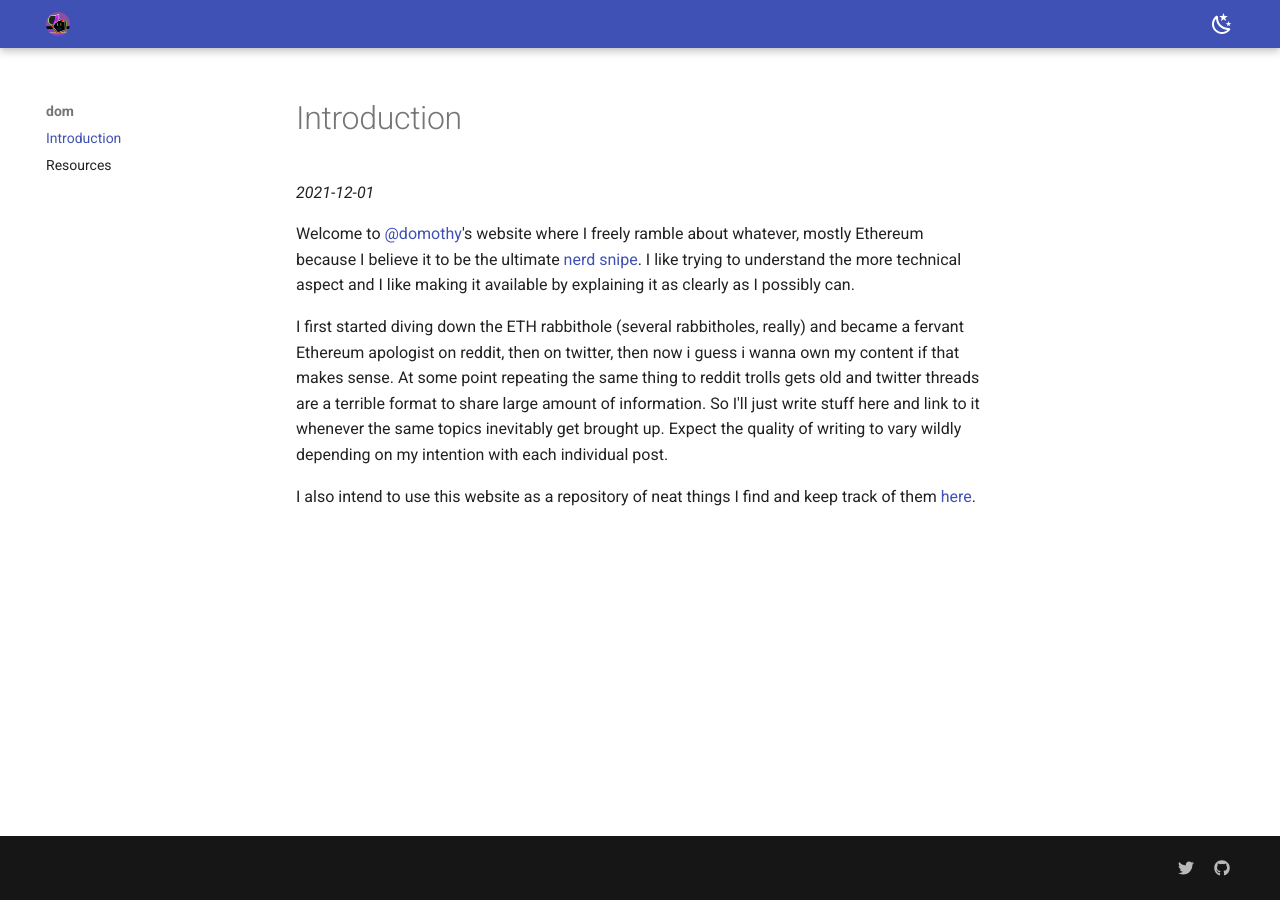
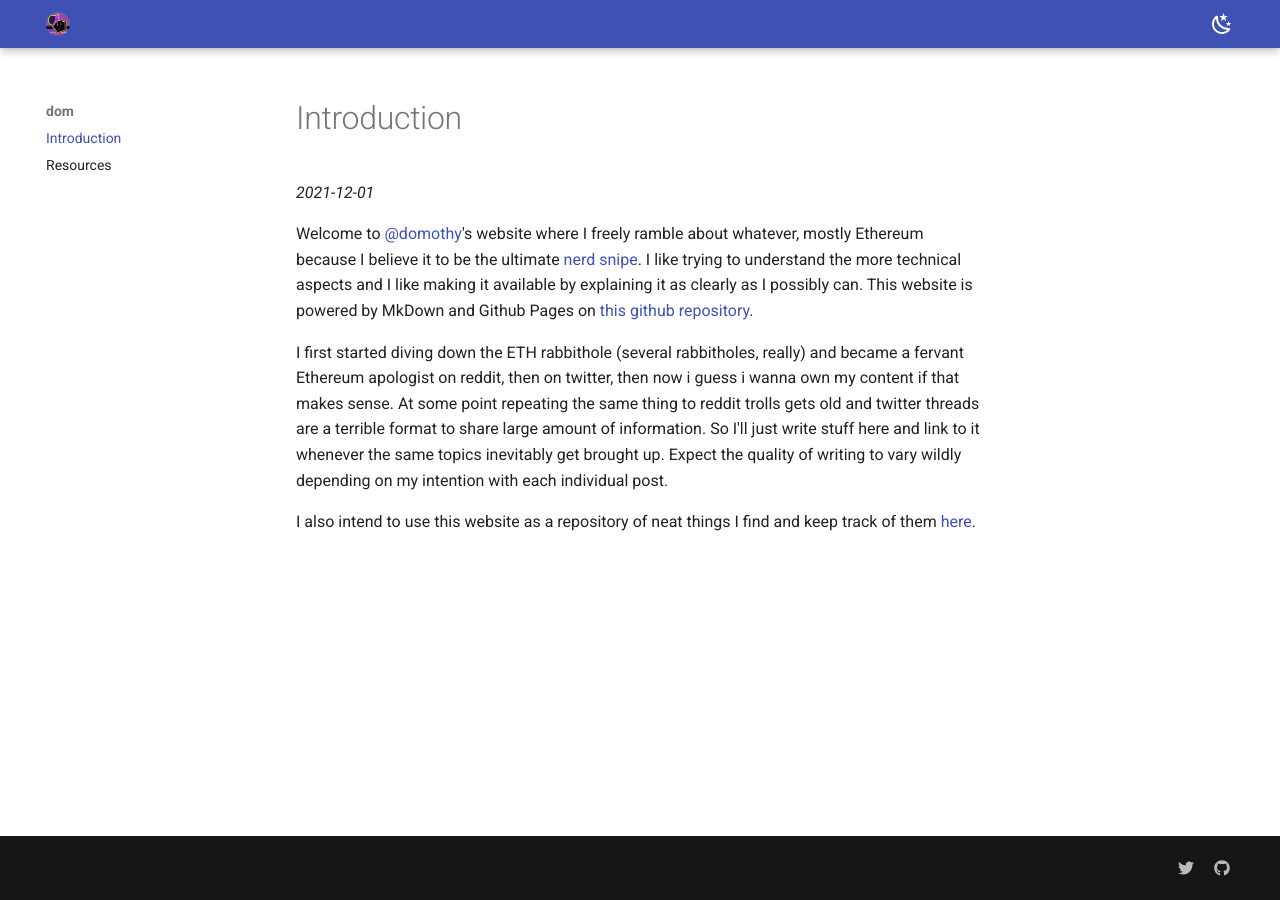
Before and after one commit to domothyb/oldwebsite, an MkDocs documentation site: the page built from content/index.md, in a window 1280 px wide. Built offline with MkDocs 1.6.1 and Material for MkDocs 9.7.7, drawn with Linux system fonts in a browser that asks for light colours.

Commit message:
index.md

```diff
--- a/content/index.md
+++ b/content/index.md
@@ -2,7 +2,7 @@ Title: Introduction
 
 *2021-12-01*
 
-Welcome to [@domothy](https://twitter.com/domothy)'s website where I freely ramble about whatever, mostly Ethereum because I believe it to be the ultimate [nerd snipe](https://xkcd.com/356). I like trying to understand the more technical aspect and I like making it available by explaining it as clearly as I possibly can.
+Welcome to [@domothy](https://twitter.com/domothy)'s website where I freely ramble about whatever, mostly Ethereum because I believe it to be the ultimate [nerd snipe](https://xkcd.com/356). I like trying to understand the more technical aspects and I like making it available by explaining it as clearly as I possibly can. This website is powered by MkDown and Github Pages on [this github repository](https://github.com/domothyb/website).
 
 I first started diving down the ETH rabbithole (several rabbitholes, really) and became a fervant Ethereum apologist on reddit, then on twitter, then now i guess i wanna own my content if that makes sense. At some point repeating the same thing to reddit trolls gets old and twitter threads are a terrible format to share large amount of information. So I'll just write stuff here and link to it whenever the same topics inevitably get brought up. Expect the quality of writing to vary wildly depending on my intention with each individual post.
 
```
